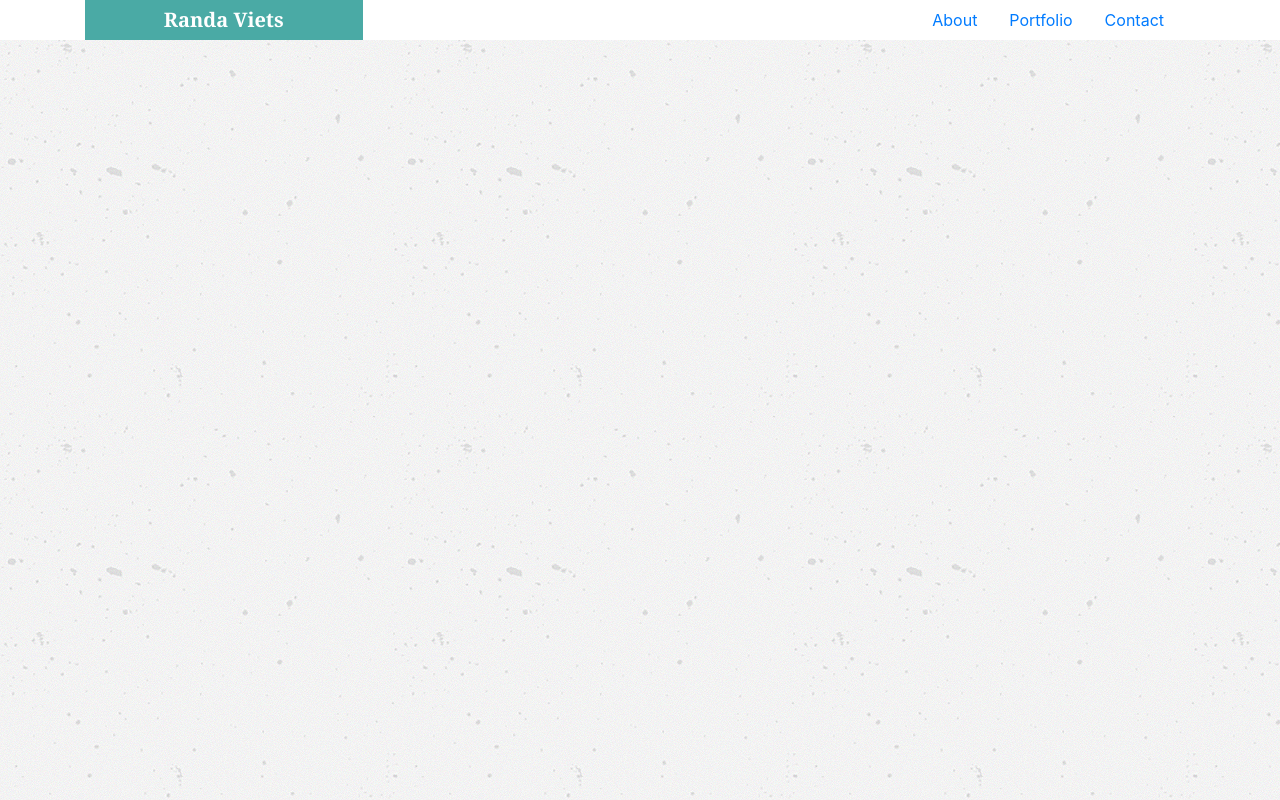
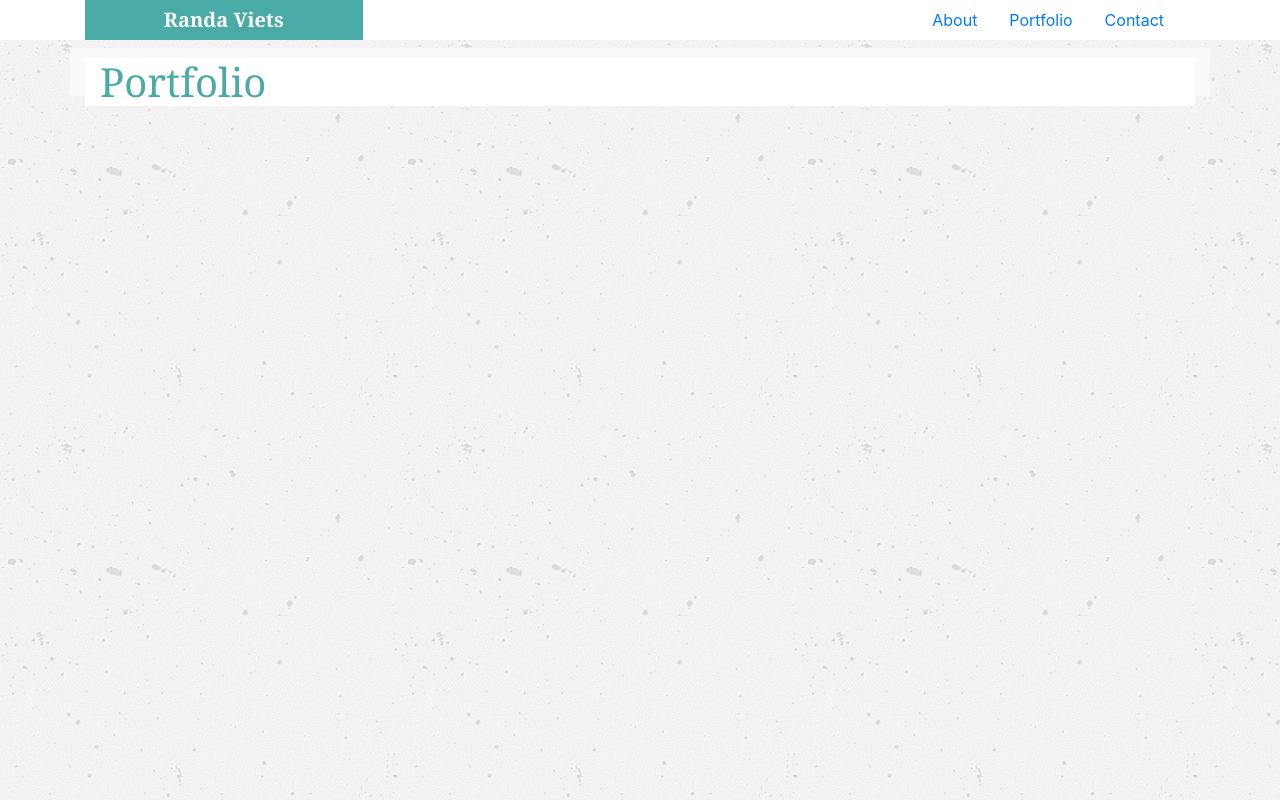
Before and after one commit to rcviets/Bootstrap-Portfolio, a plain HTML site: page portfolio.html in a window 1280 px wide. Drawn offline with nearby package versions, Linux system fonts and the light colour scheme.

Commit message:
title row

```diff
--- a/assets/css/style.css
+++ b/assets/css/style.css
@@ -12,3 +12,13 @@
     text-decoration: none;
     color: grey;
 }
+.title {
+    background-color: white;
+    position: relative;
+    top: 10px;
+
+}
+h1 {
+    color: #4aaaa5;
+    font-family: 'Georgia', Times, 'Times New Roman', serif;
+}
--- a/portfolio.html
+++ b/portfolio.html
@@ -28,6 +28,16 @@
             </div>
         </div>
     </div>
+
+    <div class="container bg-light clearfix mb-5">
+        <div class="title">
+            <div class="col-md-12 mt-2">
+                <h1>Portfolio</h1>
+            </div>
+        </div>
+        <div class="rows mb-5">
+            <div class="col-md-12 mb-5">
+
 </body>
 
 </html>
```
Also changed, not shown: contact.html (+10 -0 lines), index.html (+9 -0 lines).
